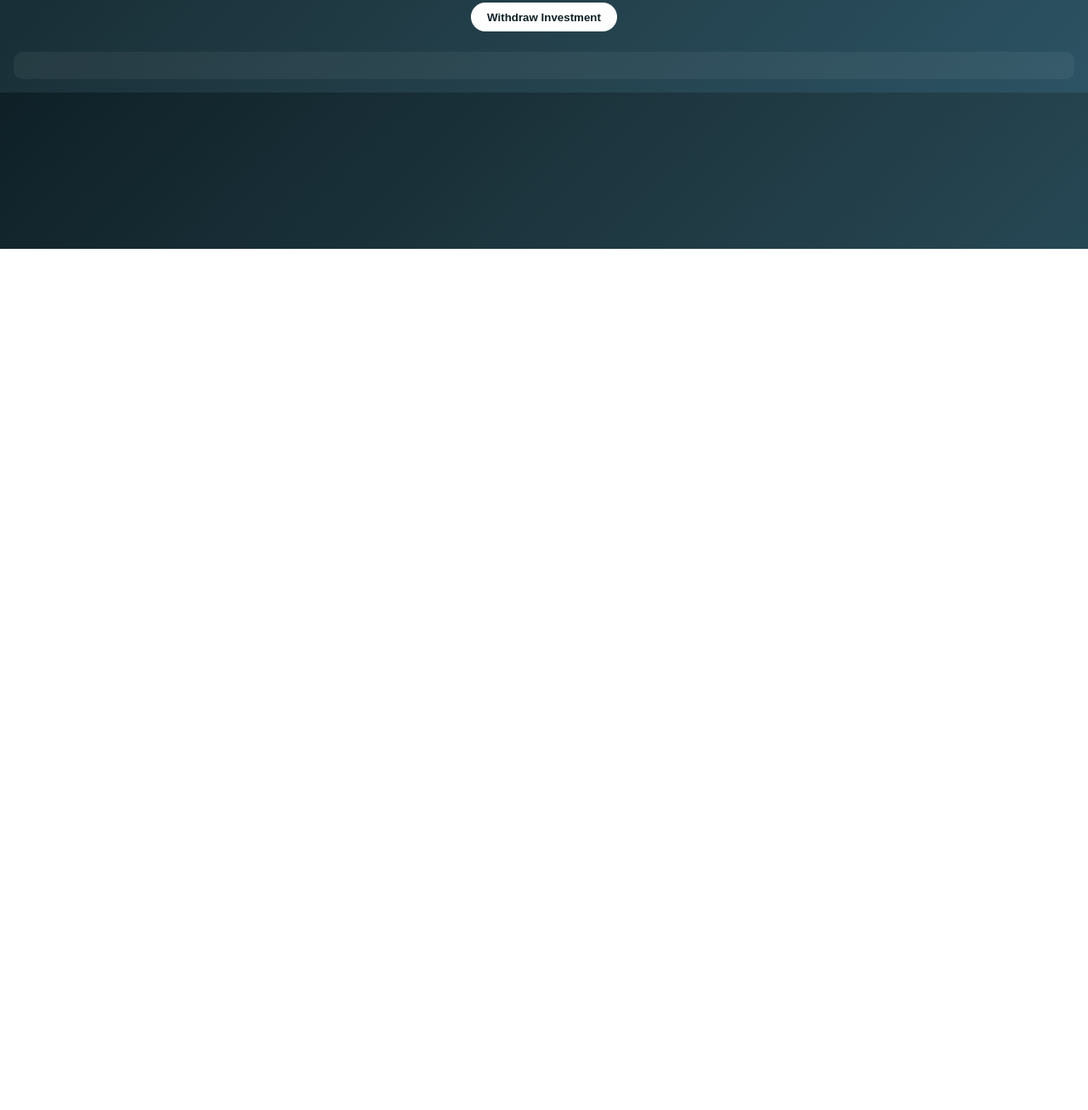
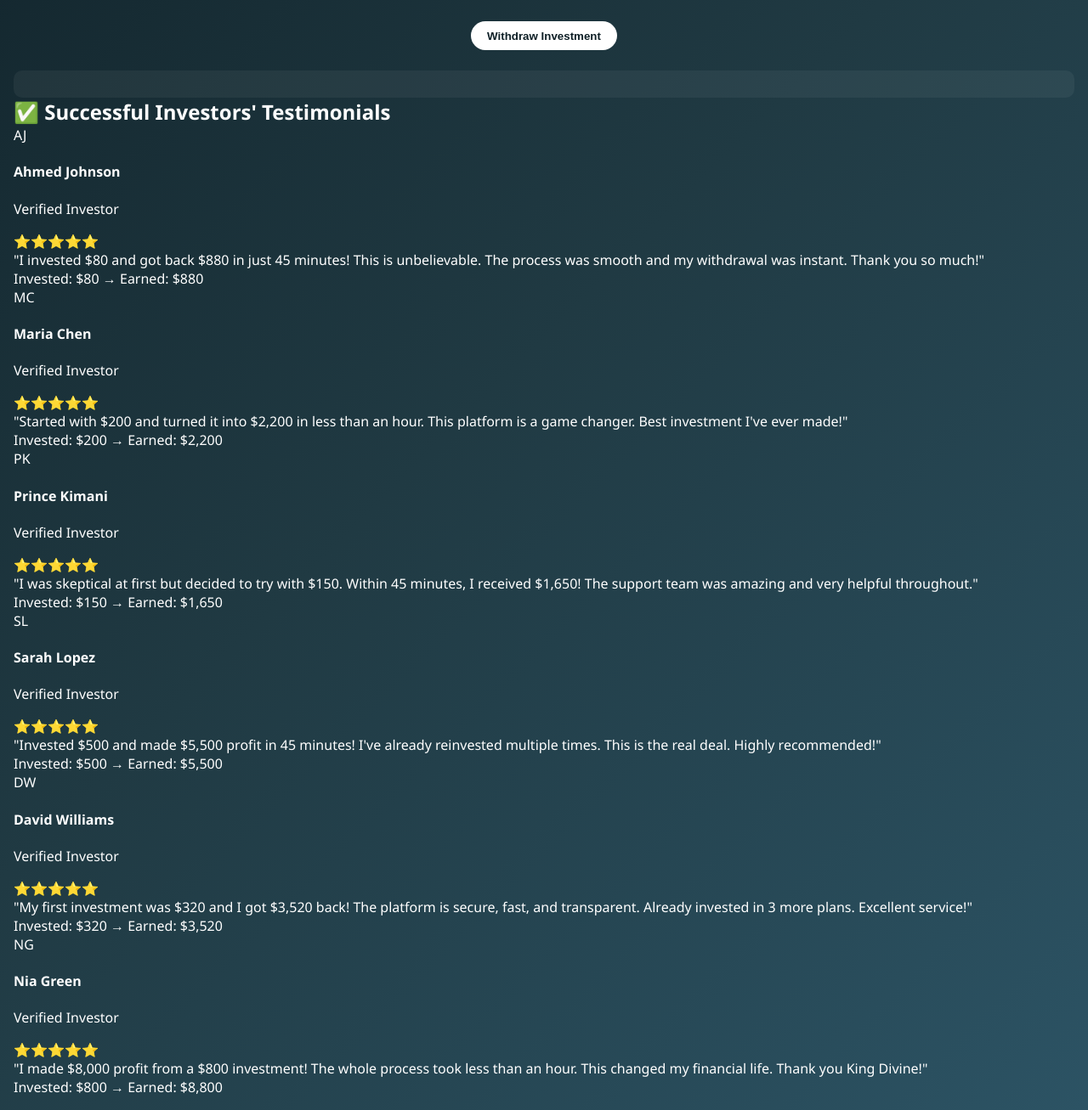
Before and after one commit to jeyjerry11/Investmentcompany.com, a plain HTML site: page dashboard.html in a window 1280 px wide. Shown: the part 507-1814 px from the top of the page at 85% size. Before the commit the page ends 800 px from the top, so only its background shows below. Drawn offline with Linux system fonts and the light colour scheme; a script that the page names is missing.

Commit message:
Update dashboard.html

```diff
--- a/dashboard.html
+++ b/dashboard.html
@@ -1,4 +1,4 @@
-<!DOCTYPE html>
+I'm<!DOCTYPE html>
 <html lang="en">
 <head>
   <meta charset="UTF-8" />
@@ -167,6 +167,111 @@
     <button onclick="withdraw()">Withdraw Investment</button>
     <div id="withdraw-log"></div>
   </footer>
+ <div class="testimonials-section">
+    <h2>✅ Successful Investors' Testimonials</h2>
+    <div class="testimonials-grid">
+
+      <div class="testimonial-card">
+        <div class="testimonial-header">
+          <div class="testimonial-avatar">AJ</div>
+          <div class="testimonial-info">
+            <h4>Ahmed Johnson</h4>
+            <p>Verified Investor</p>
+          </div>
+        </div>
+        <div class="stars">⭐⭐⭐⭐⭐</div>
+        <div class="testimonial-text">
+          "I invested $80 and got back $880 in just 45 minutes! This is unbelievable. The process was smooth and my withdrawal was instant. Thank you so much!"
+        </div>
+        <div class="testimonial-amount">
+          Invested: $80 → Earned: $880
+        </div>
+      </div>
+
+      <div class="testimonial-card">
+        <div class="testimonial-header">
+          <div class="testimonial-avatar">MC</div>
+          <div class="testimonial-info">
+            <h4>Maria Chen</h4>
+            <p>Verified Investor</p>
+          </div>
+        </div>
+        <div class="stars">⭐⭐⭐⭐⭐</div>
+        <div class="testimonial-text">
+          "Started with $200 and turned it into $2,200 in less than an hour. This platform is a game changer. Best investment I've ever made!"
+        </div>
+        <div class="testimonial-amount">
+          Invested: $200 → Earned: $2,200
+        </div>
+      </div>
+
+      <div class="testimonial-card">
+        <div class="testimonial-header">
+          <div class="testimonial-avatar">PK</div>
+          <div class="testimonial-info">
+            <h4>Prince Kimani</h4>
+            <p>Verified Investor</p>
+          </div>
+        </div>
+        <div class="stars">⭐⭐⭐⭐⭐</div>
+        <div class="testimonial-text">
+          "I was skeptical at first but decided to try with $150. Within 45 minutes, I received $1,650! The support team was amazing and very helpful throughout."
+        </div>
+        <div class="testimonial-amount">
+          Invested: $150 → Earned: $1,650
+        </div>
+      </div>
+
+      <div class="testimonial-card">
+        <div class="testimonial-header">
+          <div class="testimonial-avatar">SL</div>
+          <div class="testimonial-info">
+            <h4>Sarah Lopez</h4>
+            <p>Verified Investor</p>
+          </div>
+        </div>
+        <div class="stars">⭐⭐⭐⭐⭐</div>
+        <div class="testimonial-text">
+          "Invested $500 and made $5,500 profit in 45 minutes! I've already reinvested multiple times. This is the real deal. Highly recommended!"
+        </div>
+        <div class="testimonial-amount">
+          Invested: $500 → Earned: $5,500
+        </div>
+      </div>
+
+      <div class="testimonial-card">
+        <div class="testimonial-header">
+          <div class="testimonial-avatar">DW</div>
+          <div class="testimonial-info">
+            <h4>David Williams</h4>
+            <p>Verified Investor</p>
+          </div>
+        </div>
+        <div class="stars">⭐⭐⭐⭐⭐</div>
+        <div class="testimonial-text">
+          "My first investment was $320 and I got $3,520 back! The platform is secure, fast, and transparent. Already invested in 3 more plans. Excellent service!"
+        </div>
+        <div class="testimonial-amount">
+          Invested: $320 → Earned: $3,520
+        </div>
+      </div>
+
+      <div class="testimonial-card">
+        <div class="testimonial-header">
+          <div class="testimonial-avatar">NG</div>
+          <div class="testimonial-info">
+            <h4>Nia Green</h4>
+            <p>Verified Investor</p>
+          </div>
+        </div>
+        <div class="stars">⭐⭐⭐⭐⭐</div>
+        <div class="testimonial-text">
+          "I made $8,000 profit from a $800 investment! The whole process took less than an hour. This changed my financial life. Thank you King Divine!"
+        </div>
+        <div class="testimonial-amount">
+          Invested: $800 → Earned: $8,800
+        </div>
+      </div>
 
   <script>
     const currencySymbols = { USD: "$", ARS: "$", BTC: "₿" };
```
